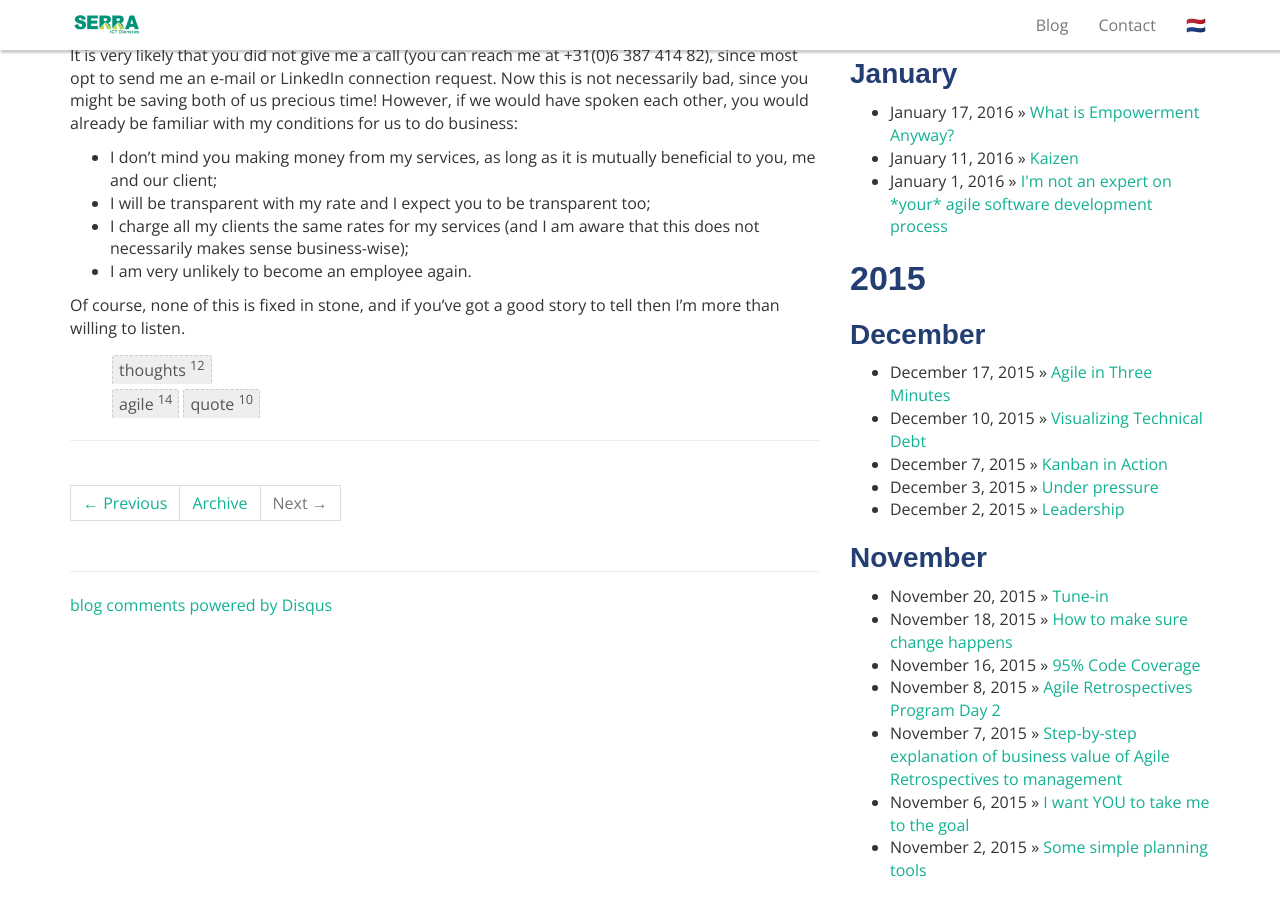
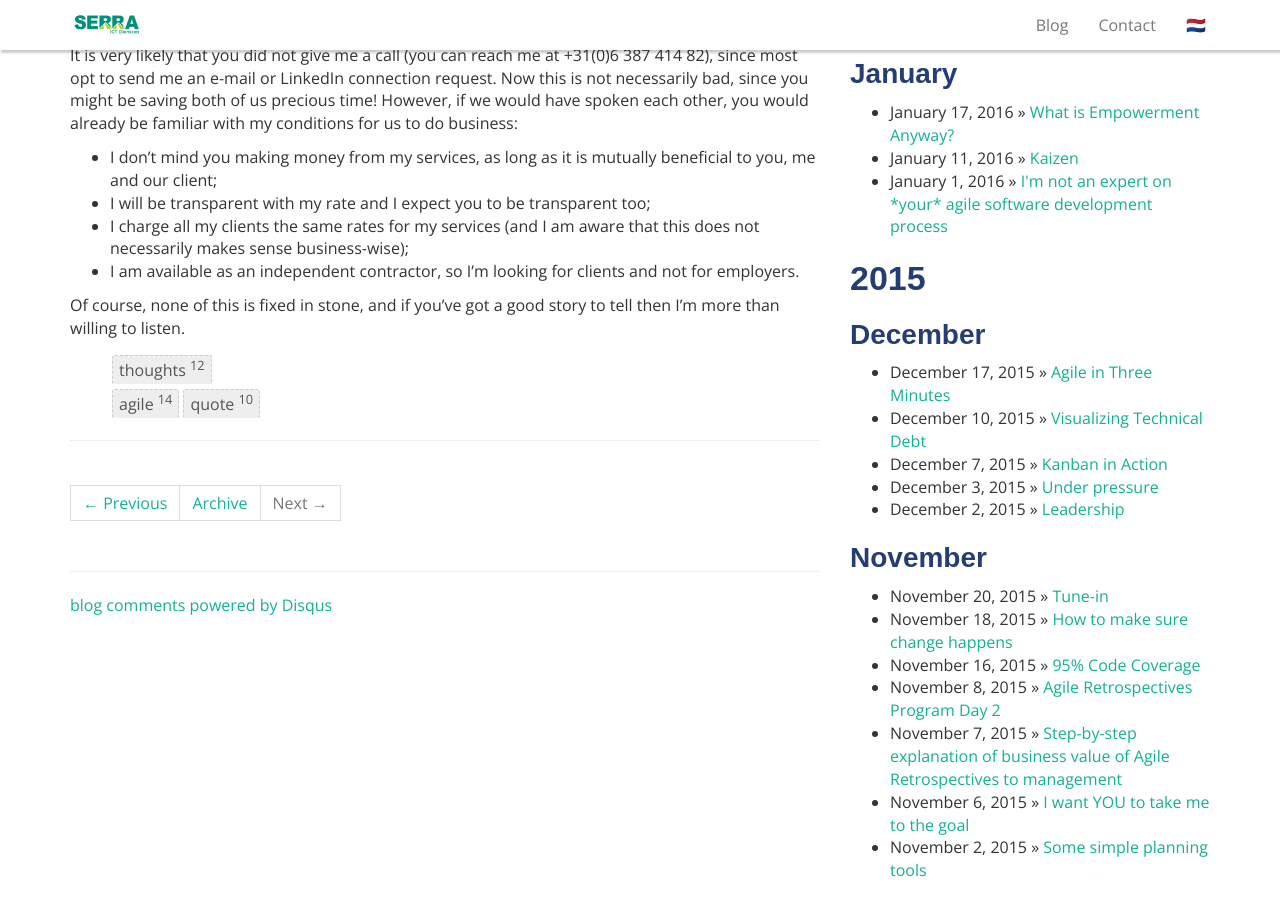
Before and after one commit to serraict/serraict.github.io, a Jekyll site: the page built from _posts/thoughts/2016-03-10-my-resume.md, in a window 1280 px wide and 900 px high, scrolled down 656 px. Built offline with Jekyll 4.4.1, drawn with Linux system fonts in a browser that asks for light colours; nearby versions of some CDN libraries; some web fonts are replaced; comment, search, counter and statistics services are not loaded.

Commit message:
update resume post

```diff
--- a/_posts/thoughts/2016-03-10-my-resume.md
+++ b/_posts/thoughts/2016-03-10-my-resume.md
@@ -38,7 +38,8 @@ you would already be familiar with my conditions for us to do business:
    and I expect you to be transparent too;
  * I charge all my clients the same rates for my services
    (and I am aware that this does not necessarily makes sense business-wise);
- * I am very unlikely to become an employee again.
+ * I am available as an independent contractor,
+   so I'm looking for clients and not for employers.
 
 Of course, none of this is fixed in stone,
 and if you've got a good story to tell then I'm more than willing to listen.
```
